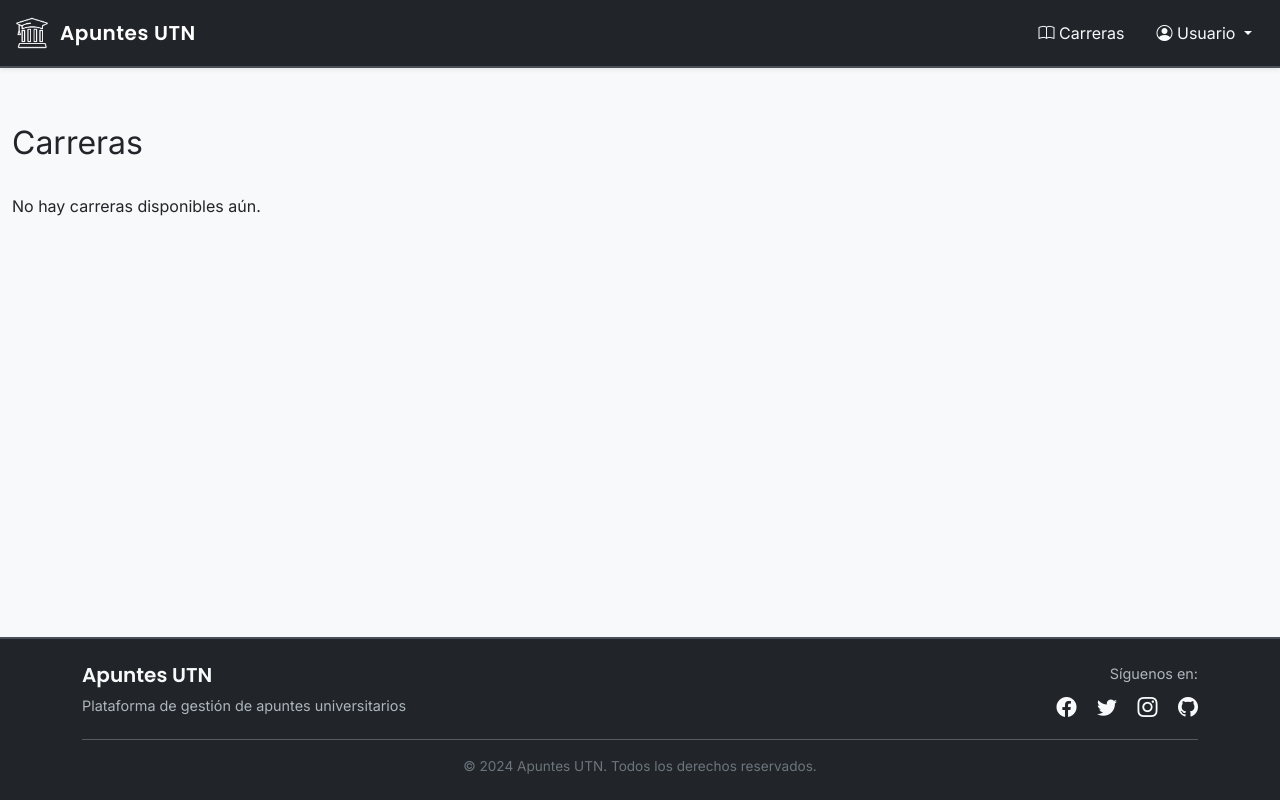
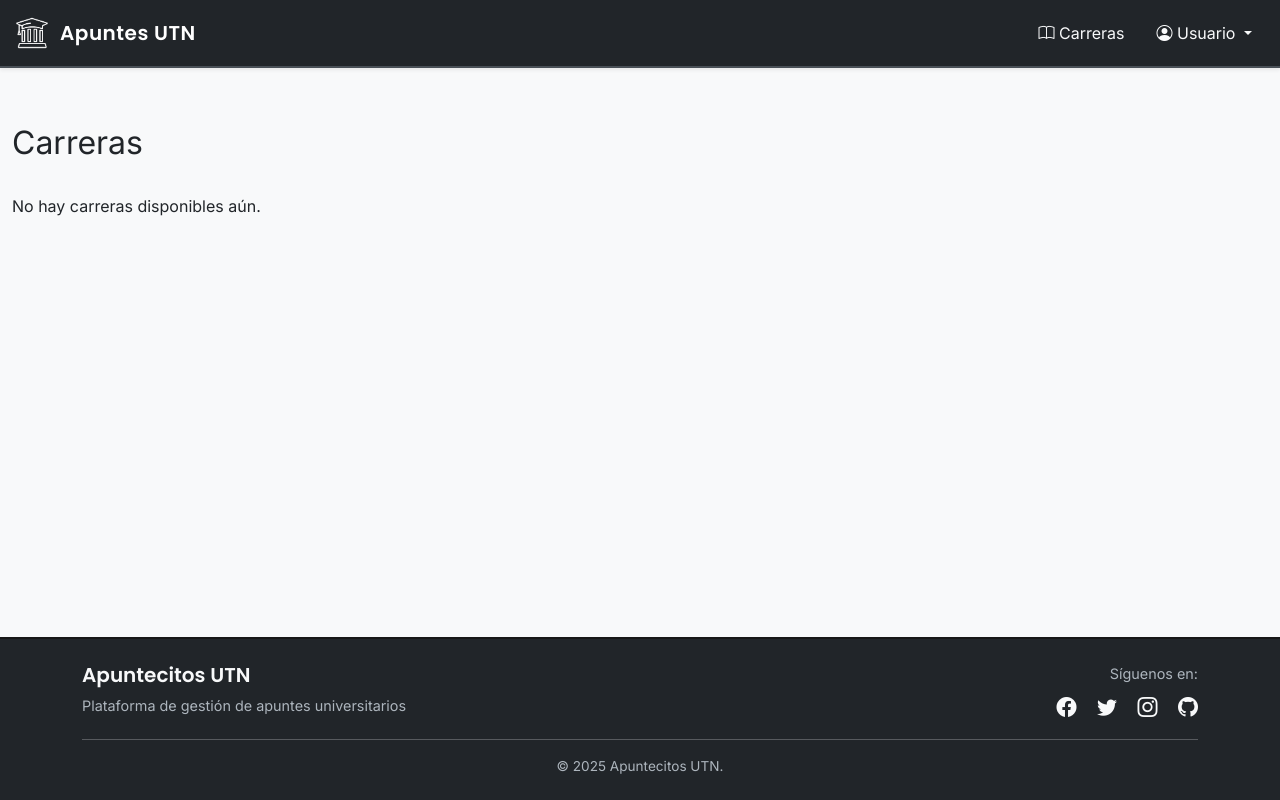
Before and after one commit to colochampre/django_apuntes, a Django app: page /carreras/ in a window 1280 px wide. Run offline with Django 5.2, Linux system fonts and the light colour scheme; data that the repository does not hold is empty.

Commit message:
Ajustes de overflow y colores

```diff
--- a/apuntes/static/css/base.css
+++ b/apuntes/static/css/base.css
@@ -5,16 +5,17 @@
 
 :root {
     /* colors */
-    --primary-bg-color: #AC74E0;
-    --primary-bg-color-rgb: 172, 116, 224;
-    --secondary-bg-color: #2E2242;
-    --secondary-bg-color-rgb: 46, 34, 66;
+    --primary-light-color: #AC74E0;
+    --primary-light-color-rgb: 172, 116, 224;
+    --primary-color: blueviolet;
+    --primary-color-rgb: 138, 43, 226;
+    --primary-dark-color: #2E2242;
+    --primary-dark-color-rgb: 46, 34, 66;
+    --light-primary-color: #f8f9fa;
+    --light-secondary-color: #adb5bd;
     --dark-bg-color: #171717;
-    --light-bg-color: #f8f9fa;
-    --blueviolet-bg-color: blueviolet;
-    --blueviolet-bg-color-rgb: 138, 43, 226;
-    --dark-blueviolet-bg-color: #270C3F;
-    --dark-blueviolet-bg-color-rgb: 39, 12, 63;
+    --dark-border-color: #495057;
+    --dark-dropdown-color: #343a40;
     /* sizes */
     --navbar-height: 68px;
 }
@@ -145,7 +146,7 @@ main {
     flex-direction: column;
 }
 
-.main-content {
+.base-main-content {
     flex: 1;
     padding: 2rem 0;
 }
@@ -153,11 +154,12 @@ main {
 /* Footer */
 .footer {
     flex-shrink: 0;
-    border-top: 2px solid #495057;
+    border-top: 2px solid var(--dark-bg-color);
     width: 100%;
 }
 
 .footer-title {
+    color: var(--light-primary-color);
     font-family: 'Poppins', sans-serif;
     font-weight: 600;
     font-size: 1.25rem;
@@ -167,22 +169,23 @@ main {
 .footer-text {
     font-family: 'Inter', sans-serif;
     font-size: 0.9rem;
-    color: #adb5bd;
+    color: var(--light-secondary-color);
 }
 
 .footer-social a {
+    color: var(--light-primary-color);
     transition: all 0.3s ease;
     display: inline-block;
 }
 
 .footer-social a:hover {
-    color: var(--primary-bg-color) !important;
+    color: var(--primary-light-color) !important;
     transform: translateY(-3px);
 }
 
 .footer-copyright {
     font-size: 0.85rem;
-    color: #6c757d;
+    color: var(--light-secondary-color);
 }
 
 /* Prevenir overflow horizontal de imágenes y contenido */
--- a/apuntes/templates/base.html
+++ b/apuntes/templates/base.html
@@ -59,10 +59,12 @@
                                     <i class="bi bi-person"></i> Mi Perfil
                                 </a>
                             </li>
-                                <li><hr class="dropdown-divider"></li>
                             <li>
-                                    <form id="logout-form" action="{% url 'gestion_usuarios:logout' %}"
-                                            method="post" style="display: none;">{% csrf_token %}</form>
+                                <hr class="dropdown-divider">
+                            </li>
+                            <li>
+                                <form id="logout-form" action="{% url 'gestion_usuarios:logout' %}" method="post"
+                                    style="display: none;">{% csrf_token %}</form>
                                 <a class="dropdown-item" href="#"
                                     onclick="document.getElementById('logout-form').submit(); return false;">
                                     Cerrar Sesión
@@ -88,16 +90,15 @@
     </nav>
 
     <main>
-        <div class="main-content">
-            {% block content %}
-            {% endblock %}
+        <div class="base-main-content">
+            {% block content %}{% endblock %}
         </div>
 
         <footer class="footer bg-dark text-light py-4 mt-auto">
             <div class="container">
                 <div class="row">
                     <div class="col-md-6 text-center text-md-start mb-3 mb-md-0">
-                        <h5 class="footer-title">Apuntes UTN</h5>
+                        <h5 class="footer-title">Apuntecitos UTN</h5>
                         <p class="footer-text mb-0">Plataforma de gestión de apuntes universitarios</p>
                     </div>
                     <div class="col-md-6 text-center text-md-end">
@@ -122,7 +123,7 @@
                 <div class="row">
                     <div class="col-12 text-center">
                         <p class="footer-copyright mb-0">
-                            &copy; 2024 Apuntes UTN. Todos los derechos reservados.
+                            &copy; 2025 Apuntecitos UTN.
                         </p>
                     </div>
                 </div>
@@ -135,4 +136,5 @@
         integrity="sha384-FKyoEForCGlyvwx9Hj09JcYn3nv7wiPVlz7YYwJrWVcXK/BmnVDxM+D2scQbITxI"
         crossorigin="anonymous"></script>
 </body>
+
 </html>
```
Also changed, not shown: other parts of apuntes/static/css/base.css (+24 -21 lines). Lines whose indentation alone changed are shown as unchanged.
